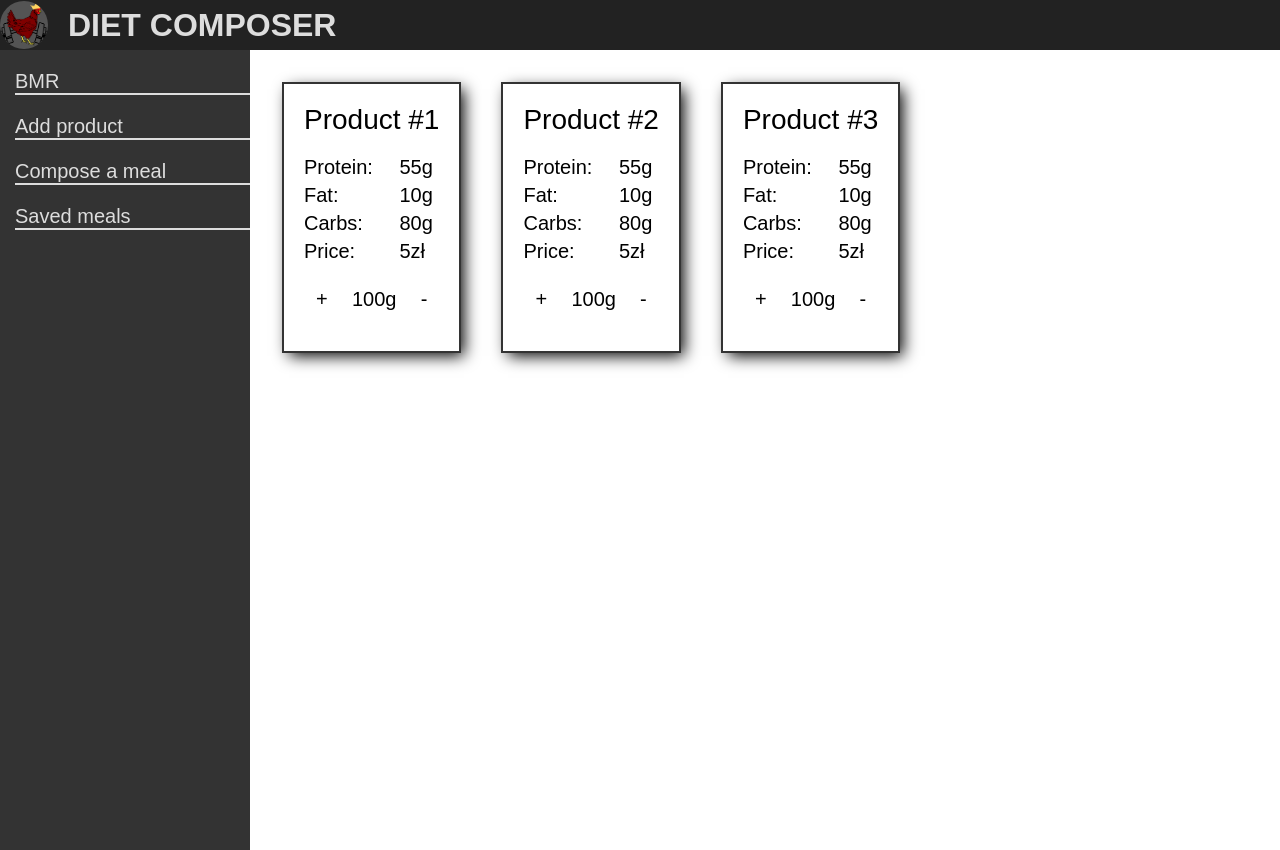
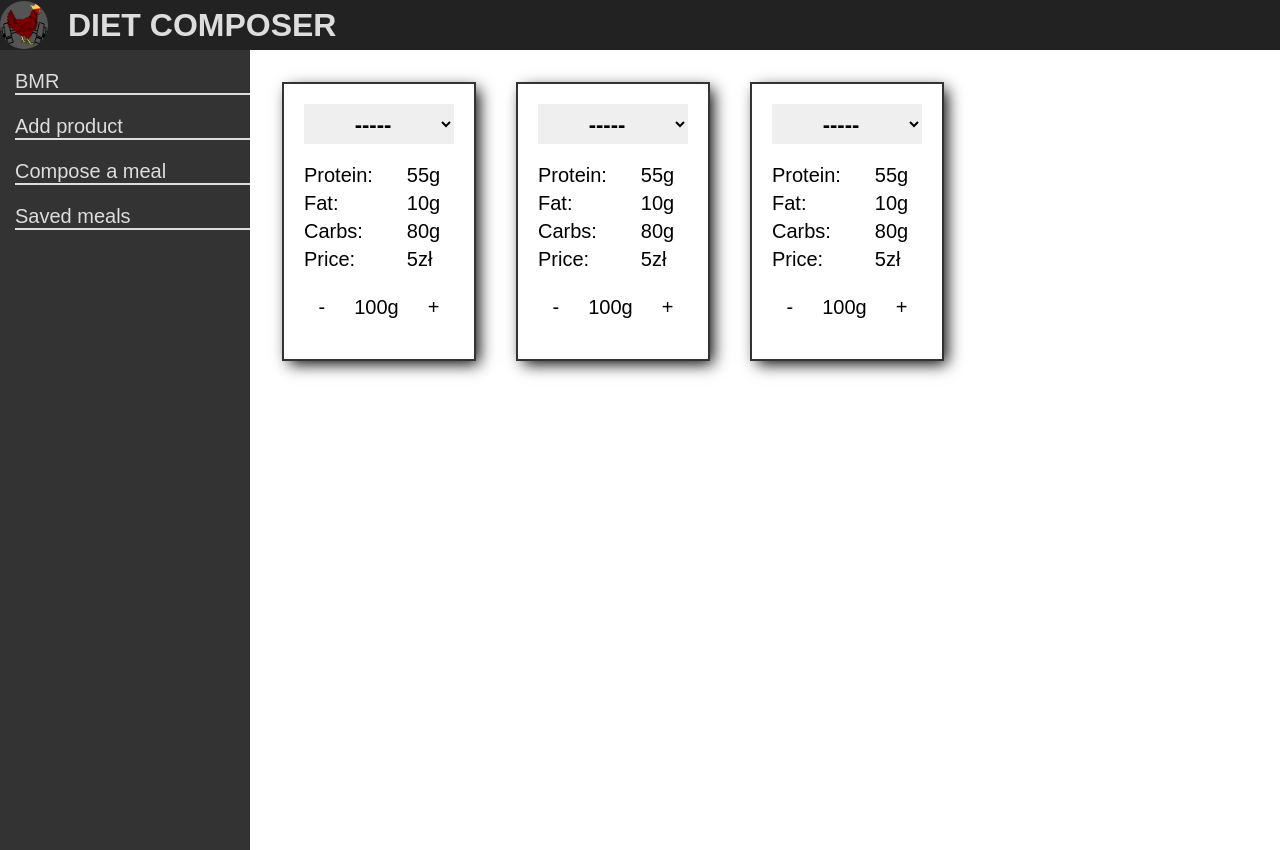
Before and after one commit to Adrode/diet-composer-react, a React (Create React App) app: page / in a window 1280 px wide. Built offline with nearby package versions, Linux system fonts and the light colour scheme; a web font is replaced by a local one.

Commit message:
products.js array names to option in ProductPickers

```diff
--- a/src/features/MealComposer/index.js
+++ b/src/features/MealComposer/index.js
@@ -1,4 +1,5 @@
 import { useState } from "react";
+import { products } from "../products";
 import {
     ChangeValues,
     MacroProperties,
@@ -6,7 +7,7 @@ import {
     ProductPicker,
     Property,
     StyledMealComposer,
-    Title,
+    ProductsList,
     Value
 } from "./styled"
 
@@ -17,7 +18,13 @@ export const MealComposer = () => {
         <StyledMealComposer>
             {Array.from({ length: Number(howManyPickers) }).map((_, index) => (
                 <ProductPicker key={index}>
-                    <Title>Product #{index + 1}</Title>
+                    <ProductsList>
+                        {products.map(product => (
+                            <option value={product.name}>
+                                {product.name}
+                            </option>
+                        ))}
+                    </ProductsList>
                     <MacroProperties>
                         <Property>Protein:</Property>
                         <Property>Fat:</Property>
@@ -31,9 +38,9 @@ export const MealComposer = () => {
                         <Value>5zł</Value>
                     </MacroValues>
                     <ChangeValues>
+                        <div>-</div>
+                        <div>100g</div>
                         <div>+</div>
-                        <div>100g</div>
-                        <div>-</div>
                     </ChangeValues>
                 </ProductPicker>
             ))}
--- a/src/features/MealComposer/styled.js
+++ b/src/features/MealComposer/styled.js
@@ -22,14 +22,24 @@ export const ProductPicker = styled.div`
     grid-gap: 20px;
 `;
 
-export const Title = styled.h2`
+export const ProductsList = styled.select`
     margin: 0;
     padding: 0;
-    font-size: 28px;
+    font-size: 22px;
     font-weight: normal;
+    max-width: 150px;
+    height: 40px;
+    border: 0;
+    text-align: center;
+    font-weight: bold;
 
     grid-column-start: 1;
     grid-column-end: -1;
+
+    &:focus {
+        outline: none;
+        border: none;
+    }
 `;
 
 export const MacroProperties = styled.div`
```
